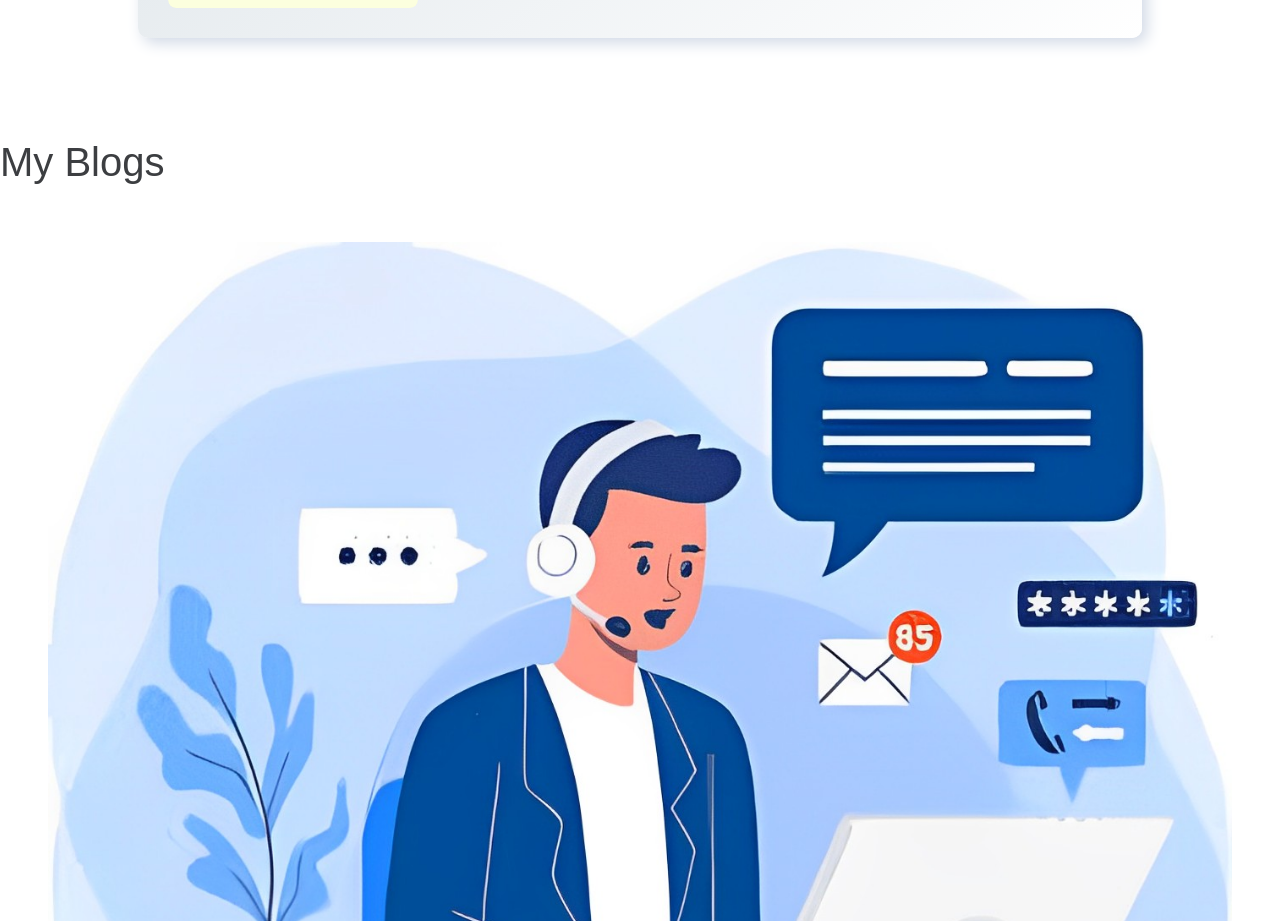
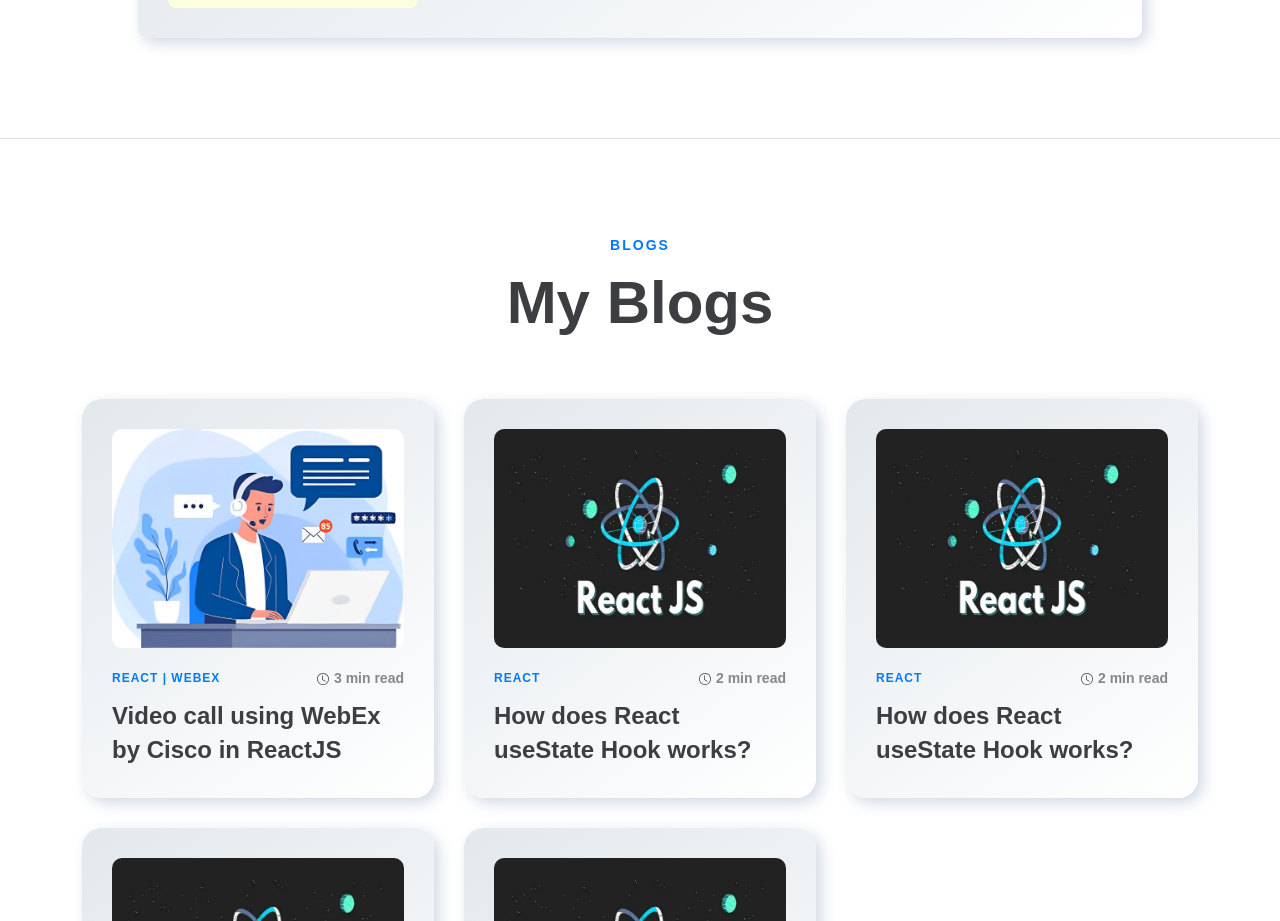
Before and after one commit to NSV1991/nextjs-portfolio, a Next.js app: page / in a window 1280 px wide. Shown: the part 1879-2800 px from the top of the page. Built offline with nearby package versions, Linux system fonts and the light colour scheme.

Commit message:
add blog section

```diff
--- /dev/null
+++ b/src/assets/images/icons/clock.tsx
@@ -0,0 +1,14 @@
+export default function ClockIcon() {
+    return (
+        <svg
+            xmlns='http://www.w3.org/2000/svg'
+            width='12'
+            height='12'
+            fill='currentColor'
+            className='bi bi-clock'
+            viewBox='0 0 16 16'>
+            <path d='M8 3.5a.5.5 0 0 0-1 0V9a.5.5 0 0 0 .252.434l3.5 2a.5.5 0 0 0 .496-.868L8 8.71V3.5z' />
+            <path d='M8 16A8 8 0 1 0 8 0a8 8 0 0 0 0 16zm7-8A7 7 0 1 1 1 8a7 7 0 0 1 14 0z' />
+        </svg>
+    );
+}
--- /dev/null
+++ b/src/components/Card/Card.module.scss
@@ -0,0 +1,90 @@
+@import '@styles/variable.scss';
+
+.card {
+    margin: 30px 0 0 0;
+    cursor: pointer;
+
+    .container {
+        text-align: left;
+        padding: 30px;
+        position: relative;
+        border-radius: 20px;
+        background: $primaryGradient;
+        box-shadow: $primaryShadow;
+        z-index: 1;
+        height: 100%;
+        transition: $secondaryTransition all ease-in-out;
+        display: inline-block;
+
+        .image {
+            display: block;
+            overflow: hidden;
+            border-radius: 10px;
+
+            > img {
+                width: 100%;
+                transition: $secondaryTransition;
+                height: auto;
+                object-fit: cover;
+            }
+        }
+
+        .content {
+            padding-top: 20px;
+
+            .blogDetails {
+                display: flex;
+                justify-content: space-between;
+                padding-bottom: 10px;
+
+                .category {
+                    display: flex;
+                    flex-wrap: wrap;
+                    align-items: center;
+
+                    > p {
+                        color: $primaryTextColor;
+                        font-weight: $font-600;
+                        font-size: $font-12;
+                        letter-spacing: 1px;
+                        text-transform: uppercase;
+                        display: block;
+                    }
+                }
+
+                .readTime {
+                    display: flex;
+                    align-items: flex-start;
+                    > span {
+                        color: $textLight;
+                        font-size: $font-14;
+                        font-weight: $font-600;
+
+                        > svg {
+                            margin: -2px 5px 0 0;
+                            transition: $secondaryTransition;
+                            color: $secondaryTextColor;
+                        }
+                    }
+                }
+            }
+
+            > h4 {
+                margin: 0;
+
+                > a {
+                    transition: $secondaryTransition;
+                    color: $secondaryTextColor;
+                    font-weight: $font-600;
+                    font-size: $font-24;
+                    line-height: 34px;
+                    display: inline-block;
+
+                    &:hover {
+                        color: $primaryTextColor;
+                    }
+                }
+            }
+        }
+    }
+}
--- a/src/components/Card/Card.tsx
+++ b/src/components/Card/Card.tsx
@@ -1,5 +1,7 @@
 import Image, { StaticImageData } from 'next/image';
 import { FunctionComponent } from 'react';
+import styles from './Card.module.scss';
+import ClockIcon from '@assets/images/icons/clock';
 
 type BlogCardProps = {
     image: StaticImageData | string;
@@ -18,33 +20,25 @@ export const BlogCard: FunctionComponent<BlogCardProps> = ({
 }: BlogCardProps) => {
     return (
         <div
-            data-aos='fade-up'
-            data-aos-duration='500'
-            data-aos-delay='100'
-            data-aos-once='true'
-            className='cursor-pointer'>
-            <div className='rounded-xl p-6 text-left shadow-slate-300 shadow-2xl bg-gradient-to-br from-gray-200 to-white'>
+            className={`col-lg-6 col-xl-4 col-md-6 col-sm-12 col-12 ${styles.card}`}>
+            <div className={styles.container}>
                 <div>
-                    <div>
-                        <Image
-                            className='rounded-md w-full object-cover'
-                            src={image}
-                            alt='Personal Portfolio Images'
-                        />
+                    <div className={styles.image}>
+                        <Image src={image} alt={title} />
                     </div>
-                    <div className='pt-3'>
-                        <div className='flex justify-between pb-3'>
-                            <div className='flex flex-wrap items-center text-sky-500 uppercase tracking-[1px] font-medium text-xs'>
-                                {category}
+                    <div className={styles.content}>
+                        <div className={styles.blogDetails}>
+                            <div className={styles.category}>
+                                <p>{category}</p>
                             </div>
-                            <div>
-                                <span className='font-medium text-sm'>
-                                    <i className='mr-2 bi bi-clock'></i>
+                            <div className={styles.readTime}>
+                                <span>
+                                    <ClockIcon />
                                     {readTime} min read
                                 </span>
                             </div>
                         </div>
-                        <h4 className='text-4xl font-bold leading-tight m-0 break-words hover:top-1 opacity-100'>
+                        <h4>
                             <a href={blogUrl}>
                                 {title}
                                 <i className='bi bi-arrow-up-right text-[0] opacity-0 relative top-3 duration-[0.4s]'></i>
--- /dev/null
+++ b/src/components/Section/BlogSection/BlogSection.module.scss
@@ -0,0 +1,44 @@
+@import '@styles/variable.scss';
+
+.sectionSeparator {
+    position: relative;
+    padding: 100px 0;
+
+    &::after {
+        position: absolute;
+        max-width: 1280px;
+        height: 1px;
+        background: $separatorColor;
+        content: '';
+        top: 0;
+        left: 0;
+        right: 0;
+        margin: 0 auto;
+    }
+
+    .subtitle {
+        color: $primaryTextColor;
+        letter-spacing: 2px;
+        display: block;
+        line-height: 14px;
+        font-weight: $font-700;
+        text-transform: uppercase;
+        font-size: $font-14;
+    }
+}
+
+.blogContainer {
+    margin: 30px -25px 0 -25px;
+}
+
+@media only screen and (min-width: 1200px) and (max-width: 1599px) {
+    .blogContainer {
+        margin: 30px -15px 0 -15px;
+    }
+}
+
+@media only screen and (max-width: 991px) {
+    .blogContainer {
+        margin: 10px -15px 0 -15px;
+    }
+}
--- a/src/components/Section/BlogSection/BlogSection.tsx
+++ b/src/components/Section/BlogSection/BlogSection.tsx
@@ -1,10 +1,12 @@
 import { BlogCard } from '../../Card/Card';
 import ReactHookImage from '@assets/images/blogs/reactHooks.png';
 import VideoCall from '@assets/images/blogs/videocall.jpeg';
+import styles from './BlogSection.module.scss';
 
 export const BlogSection = () => {
     const blogData = [
         {
+            id: 1,
             image: VideoCall,
             category: 'React | WebEx',
             readTime: '3',
@@ -13,6 +15,7 @@ export const BlogSection = () => {
                 'https://medium.com/@neerajvageele451/video-call-using-webex-by-cisco-in-reactjs-b90de2769078',
         },
         {
+            id: 2,
             image: ReactHookImage,
             category: 'React',
             readTime: '2',
@@ -21,6 +24,7 @@ export const BlogSection = () => {
                 'https://medium.com/@neerajvageele451/how-does-react-usestate-hook-works-56288eea8fcf',
         },
         {
+            id: 3,
             image: ReactHookImage,
             category: 'React',
             readTime: '2',
@@ -29,6 +33,7 @@ export const BlogSection = () => {
                 'https://medium.com/@neerajvageele451/how-does-react-usestate-hook-works-56288eea8fcf',
         },
         {
+            id: 4,
             image: ReactHookImage,
             category: 'React',
             readTime: '2',
@@ -37,6 +42,7 @@ export const BlogSection = () => {
                 'https://medium.com/@neerajvageele451/how-does-react-usestate-hook-works-56288eea8fcf',
         },
         {
+            id: 5,
             image: ReactHookImage,
             category: 'React',
             readTime: '2',
@@ -47,14 +53,18 @@ export const BlogSection = () => {
     ];
 
     return (
-        <div className='flex justify-center items-center flex-col'>
-            <div className='flex justify-center items-center'>
-                <h1 className='text-6xl font-bold'>My Blogs</h1>
-            </div>
-            <div className='mt-8 px-10 sm:max-w-[540px] md:max-w-[720px] lg:max-w-[960px] xl:max-w-[1140px] 2xl:max-w-[1320px]'>
-                <div className='p-5 grid grid-cols-1 lg:grid-cols-2 gap-4 xl:grid-cols-3'>
+        <div className={styles.sectionSeparator}>
+            <div className='container'>
+                <div className='row'>
+                    <div className='col-lg-12 text-center'>
+                        <span className={styles.subtitle}>Blogs</span>
+                        <h2 className='text-6xl font-bold'>My Blogs</h2>
+                    </div>
+                </div>
+                <div className={`row ${styles.blogContainer}`}>
                     {blogData.map((data) => (
                         <BlogCard
+                            key={data.id}
                             image={data.image}
                             category={data.category}
                             readTime={data.readTime}
--- a/src/components/Section/ExperienceSection/ExperienceSection.module.scss
+++ b/src/components/Section/ExperienceSection/ExperienceSection.module.scss
@@ -21,7 +21,7 @@
         letter-spacing: 2px;
         display: block;
         line-height: 14px;
-        font-weight: $font-500;
+        font-weight: $font-700;
         text-transform: uppercase;
         font-size: $font-14;
     }
--- a/src/styles/globals.scss
+++ b/src/styles/globals.scss
@@ -63,6 +63,12 @@ ul li {
     margin-top: 10px;
 }
 
+a {
+    color: $white;
+    text-decoration: none;
+    outline: none;
+}
+
 h2 {
     font-size: 60px;
     font-weight: $font-700;
--- a/src/styles/variable.scss
+++ b/src/styles/variable.scss
@@ -1,4 +1,5 @@
 // Font sizes
+$font-12: 12px;
 $font-14: 14px;
 $font-16: 16px;
 $font-18: 18px;
```
